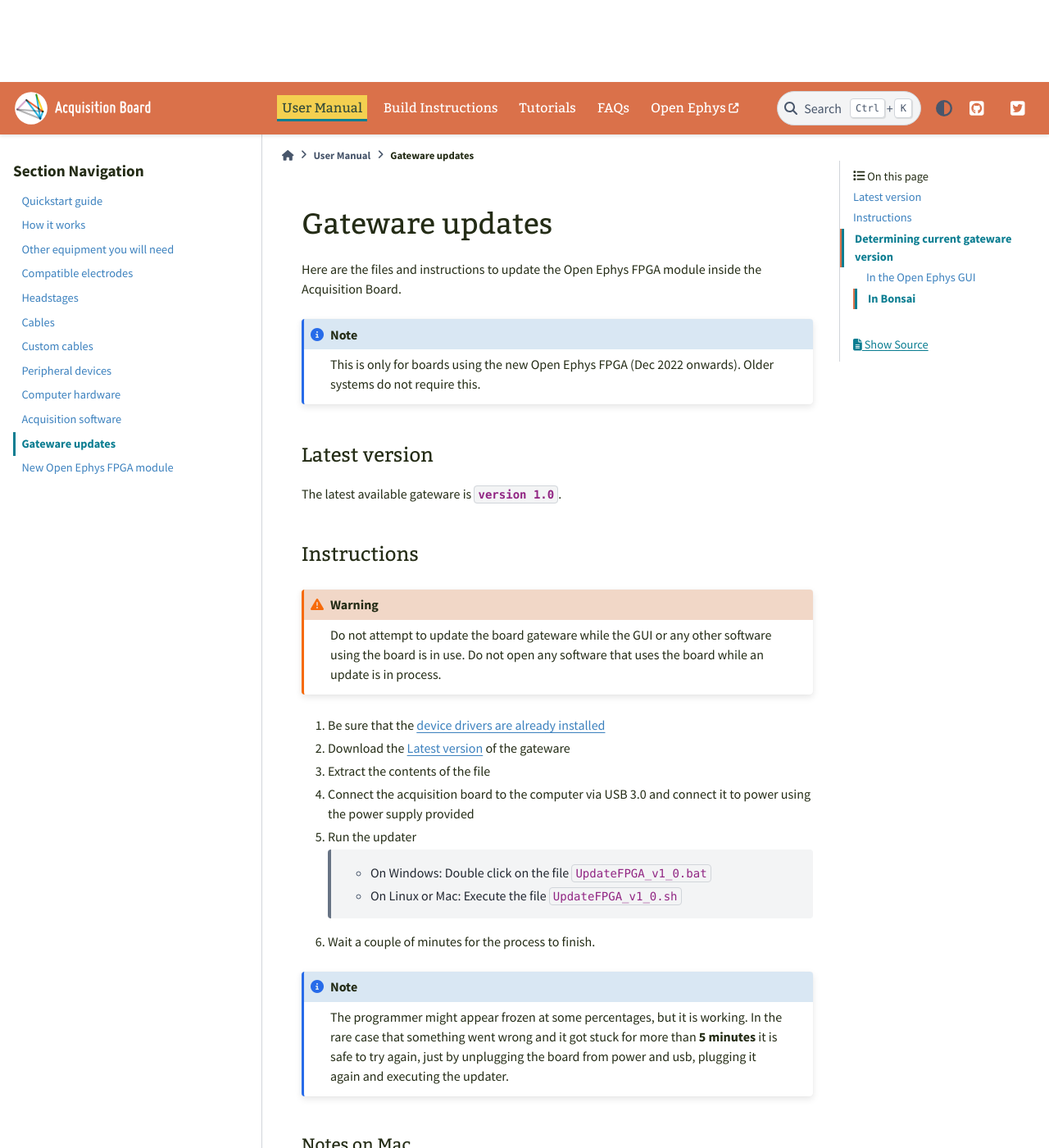
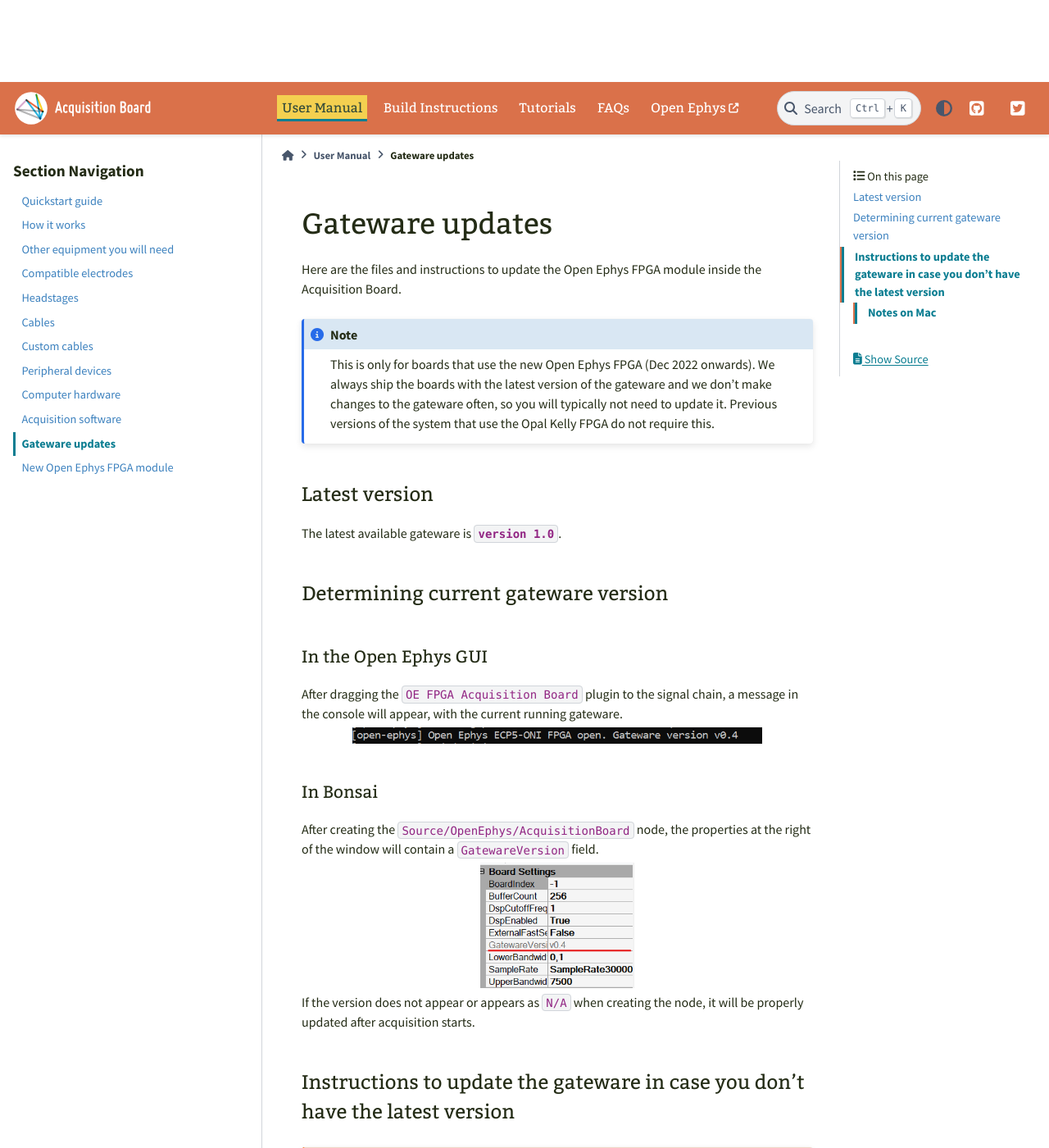
Before and after one commit to open-ephys/acq-board-docs, a Sphinx documentation site: the page built from source/User-Manual/Gateware-Update.rst, in a window 1280 px wide and 1400 px high. Shown: the whole window at 82% size. Built offline with Sphinx 7.4.7 and the PyData theme 0.15.4, drawn with Linux system fonts in a browser that asks for light colours; some of the changed text lies outside the part shown.

Commit message:
Update Gateware-Update.rst
made changes to be more explicit that this is rarely necessary

```diff
--- a/source/User-Manual/Gateware-Update.rst
+++ b/source/User-Manual/Gateware-Update.rst
@@ -6,8 +6,7 @@
 Here are the files and instructions to update the Open Ephys FPGA module inside
 the Acquisition Board.
 
-.. note:: This is only for boards using the new Open Ephys FPGA (Dec 2022 onwards).
-    Older systems do not require this.
+.. note:: This is only for boards that use the new Open Ephys FPGA (Dec 2022 onwards). We always ship the boards with the latest version of the gateware and we don’t make changes to the gateware often, so you will typically not need to update it. Previous versions of the system that use the Opal Kelly FPGA do not require this.
 
 .. _gwupdate_latest:
 
@@ -18,8 +17,34 @@
 
 .. _gwupdate_instructions:
 
-Instructions
----------------------------
+Determining current gateware version
+---------------------------------------
+
+In the Open Ephys GUI
+***************************
+
+After dragging the ``OE FPGA Acquisition Board`` plugin to the signal chain, a message in the console
+will appear, with the current running gateware.
+
+.. image:: /_static/images/usermanual/gateware/GUI-message.png
+    :width: 80%
+    :align: center
+
+In Bonsai
+*********************************
+
+After creating the ``Source/OpenEphys/AcquisitionBoard`` node, the properties at the
+right of the window will contain a ``GatewareVersion`` field.
+
+.. image:: /_static/images/usermanual/gateware/Bonsai-version.png
+    :width: 30%
+    :align: center
+
+If the version does not appear or appears as ``N/A`` when creating the node, it will be properly
+updated after acquisition starts.
+
+Instructions to update the gateware in case you don't have the latest version
+-------------------------------------------------------------------
 
 .. warning:: Do not attempt to update the board gateware while the GUI or any other software using
     the board is in use. Do not open any software that uses the board while an update is in process.
@@ -56,30 +81,3 @@
 #. Unlock the page by clicking on the lower-left padlock icon. It will ask for your password
 #. Near the bottom of the page, the library error will appear, click on allow
 #. Run the updater again, if a window appears, it will have an ``open`` option now
-
-
-Determining current gateware version
----------------------------------------
-
-In the Open Ephys GUI
-***************************
-
-After dragging the ``OE FPGA Acquisition Board`` plugin to the signal chain, a message in the console
-will appear, with the current running gateware.
-
-.. image:: /_static/images/usermanual/gateware/GUI-message.png
-    :width: 80%
-    :align: center
-
-In Bonsai
-*********************************
-
-After creating the ``Source/OpenEphys/AcquisitionBoard`` node, the properties at the
-right of the window will contain a ``GatewareVersion`` field.
-
-.. image:: /_static/images/usermanual/gateware/Bonsai-version.png
-    :width: 30%
-    :align: center
-
-If the version does not appear or appears as ``N/A`` when creating the node, it will be properly
-updated after acquisition starts.
```
